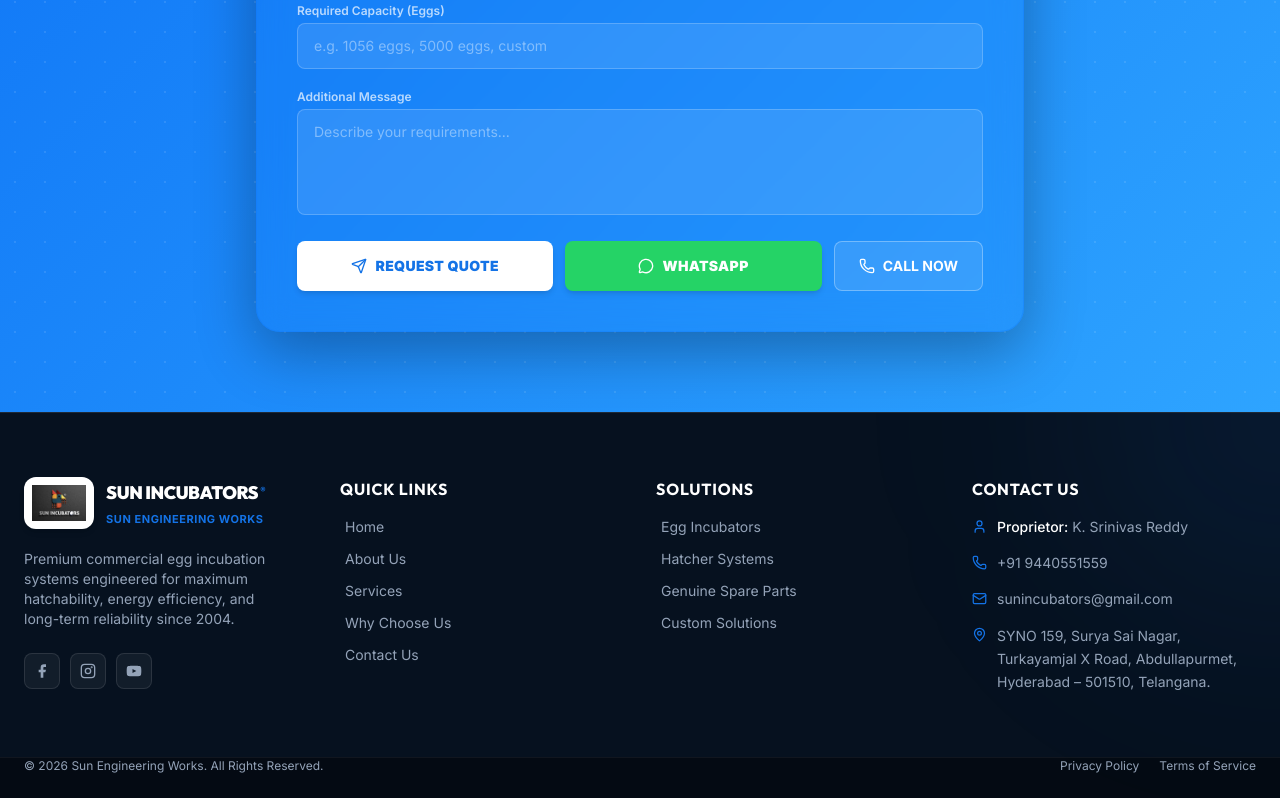
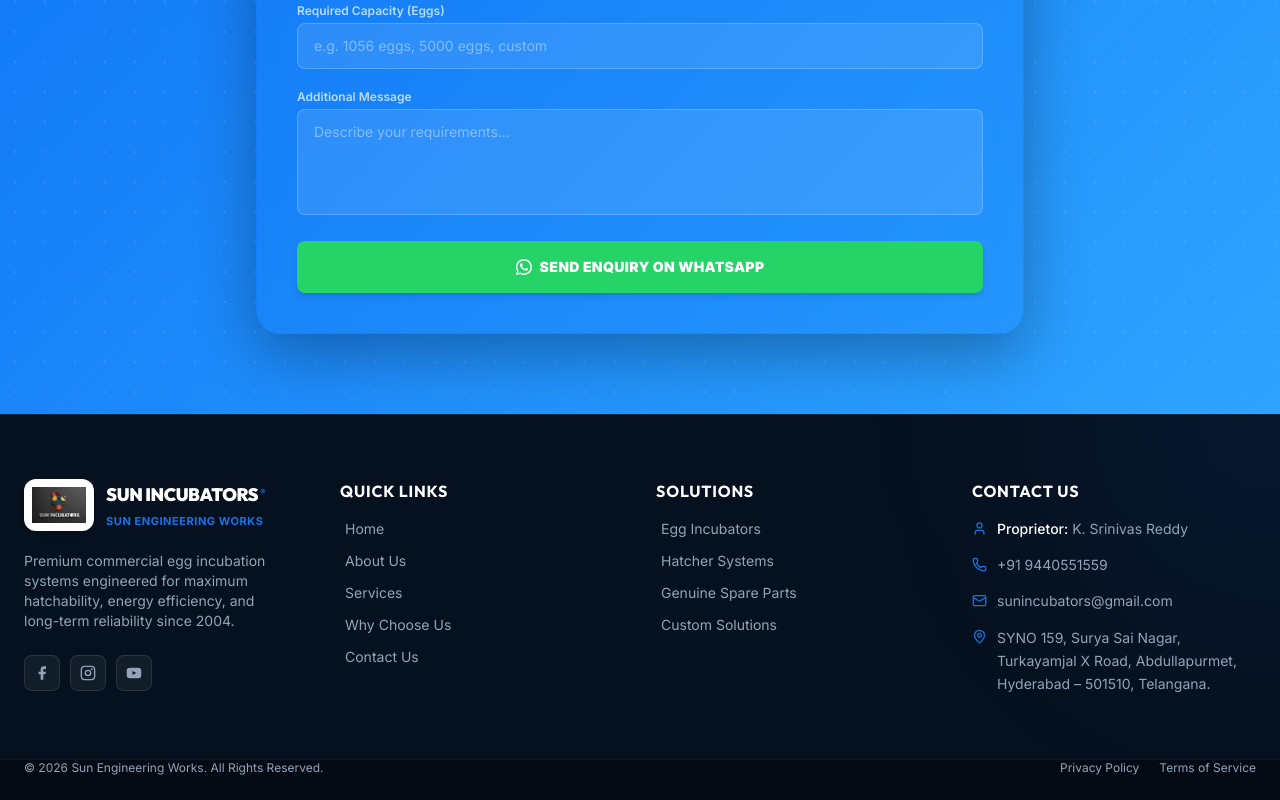
Before and after one commit to Chinna0107/sunincubators, a React (Vite) app: page /about in a window 1280 px wide. Shown: the part 3207-4007 px from the top of the page. Built offline with nearby package versions, Linux system fonts and the light colour scheme.

Commit message:
Production 2.23

```diff
--- a/src/components/sections/GetQuote.tsx
+++ b/src/components/sections/GetQuote.tsx
@@ -1,7 +1,8 @@
 import { useState } from 'react';
 import { motion } from 'framer-motion';
 import { useInView } from 'react-intersection-observer';
-import { Send, MessageCircle, Phone } from 'lucide-react';
+
+const PHONE = '919440551559';
 
 const states = [
   'Andhra Pradesh','Arunachal Pradesh','Assam','Bihar','Chhattisgarh','Goa','Gujarat','Haryana',
@@ -21,7 +22,6 @@
 
 export default function GetQuote() {
   const { ref, inView } = useInView({ triggerOnce: true, threshold: 0.1 });
-  const [submitted, setSubmitted] = useState(false);
   const [form, setForm] = useState({
     name: '', company: '', phone: '', email: '',
     state: '', product: '', capacity: '', message: '',
@@ -33,8 +33,27 @@
 
   const handleSubmit = (e: React.FormEvent) => {
     e.preventDefault();
-    setSubmitted(true);
-    setTimeout(() => setSubmitted(false), 4000);
+    const lines = [
+      `Hello Sun Incubators,`,
+      `I would like a quotation for:`,
+      ``,
+      `Name: ${form.name}`,
+      form.company ? `Company: ${form.company}` : '',
+      `Phone: ${form.phone}`,
+      form.email ? `Email: ${form.email}` : '',
+      `State: ${form.state}`,
+      `Product: ${form.product}`,
+      form.capacity ? `Required Capacity: ${form.capacity}` : '',
+      form.message ? `\nMessage: ${form.message}` : '',
+      ``,
+      `Please share:`,
+      `• Price`,
+      `• Delivery time`,
+      `• Shipping charges`,
+      `• Product brochure`,
+    ].filter(l => l !== undefined && l !== null);
+    const msg = lines.join('\n');
+    window.open(`https://wa.me/${PHONE}?text=${encodeURIComponent(msg)}`, '_blank');
   };
 
   const inputClass = "w-full bg-white/10 border border-white/20 text-white placeholder-white/40 rounded-lg px-4 py-3 text-sm focus:outline-none focus:border-white/50 focus:ring-1 focus:ring-white/50 focus:bg-white/15 transition-all duration-200";
@@ -69,17 +88,6 @@
           className="max-w-3xl mx-auto"
         >
           <div className="glass-blue rounded-3xl p-6 md:p-10 shadow-premium">
-            {submitted ? (
-              <motion.div
-                initial={{ scale: 0.8, opacity: 0 }}
-                animate={{ scale: 1, opacity: 1 }}
-                className="text-center py-12"
-              >
-                <div className="text-5xl mb-4">✅</div>
-                <h3 className="text-white font-black text-2xl mb-2">Quote Request Sent!</h3>
-                <p className="text-white/70 text-sm">Our team will contact you within 24 hours.</p>
-              </motion.div>
-            ) : (
               <form onSubmit={handleSubmit} className="grid grid-cols-1 sm:grid-cols-2 gap-5">
                 <div>
                   <label className={labelClass}>Your Name *</label>
@@ -120,31 +128,17 @@
                   <textarea name="message" value={form.message} onChange={handleChange} rows={4} placeholder="Describe your requirements..." className={`${inputClass} resize-none`} />
                 </div>
 
-                {/* Submit buttons */}
-                <div className="sm:col-span-2 flex flex-col sm:flex-row gap-3">
+                {/* Submit button */}
+                <div className="sm:col-span-2">
                   <button
                     type="submit"
-                    className="flex-1 flex items-center justify-center gap-2 bg-white text-[#1473E6] font-black py-3.5 rounded-lg shadow-md hover:shadow-xl hover:-translate-y-0.5 transition-all duration-300 text-sm tracking-wide"
+                    className="w-full flex items-center justify-center gap-2 bg-[#25D366] hover:bg-[#1ebe5d] text-white font-black py-4 rounded-lg shadow-md hover:shadow-xl hover:-translate-y-0.5 transition-all duration-300 text-sm tracking-wide"
                   >
-                    <Send size={16} /> REQUEST QUOTE
+                    <svg viewBox="0 0 24 24" className="w-4 h-4 fill-current"><path d="M17.472 14.382c-.297-.149-1.758-.867-2.03-.967-.273-.099-.471-.148-.67.15-.197.297-.767.966-.94 1.164-.173.199-.347.223-.644.075-.297-.15-1.255-.463-2.39-1.475-.883-.788-1.48-1.761-1.653-2.059-.173-.297-.018-.458.13-.606.134-.133.298-.347.446-.52.149-.174.198-.298.298-.497.099-.198.05-.371-.025-.52-.075-.149-.669-1.612-.916-2.207-.242-.579-.487-.5-.669-.51-.173-.008-.371-.01-.57-.01-.198 0-.52.074-.792.372-.272.297-1.04 1.016-1.04 2.479 0 1.462 1.065 2.875 1.213 3.074.149.198 2.096 3.2 5.077 4.487.709.306 1.262.489 1.694.625.712.227 1.36.195 1.871.118.571-.085 1.758-.719 2.006-1.413.248-.694.248-1.289.173-1.413-.074-.124-.272-.198-.57-.347z"/><path d="M12 0C5.373 0 0 5.373 0 12c0 2.123.554 4.118 1.528 5.855L.057 23.882l6.186-1.443A11.945 11.945 0 0012 24c6.627 0 12-5.373 12-12S18.627 0 12 0zm0 21.818a9.818 9.818 0 01-5.006-1.371l-.36-.214-3.724.868.936-3.42-.235-.372A9.818 9.818 0 1112 21.818z"/></svg>
+                    SEND ENQUIRY ON WHATSAPP
                   </button>
-                  <a
-                    href="https://wa.me/919440551559?text=Hi, I'd like to get a quote for Sun Incubators products."
-                    target="_blank"
-                    rel="noopener noreferrer"
-                    className="flex-1 flex items-center justify-center gap-2 bg-[#25D366] text-white font-black py-3.5 rounded-lg shadow-md hover:shadow-xl hover:-translate-y-0.5 transition-all duration-300 text-sm tracking-wide"
-                  >
-                    <MessageCircle size={16} /> WHATSAPP
-                  </a>
-                  <a
-                    href="tel:+919440551559"
-                    className="flex items-center justify-center gap-2 bg-white/10 border border-white/30 text-white font-bold py-3.5 px-6 rounded-lg hover:bg-white/20 transition-all duration-300 text-sm"
-                  >
-                    <Phone size={16} /> CALL NOW
-                  </a>
                 </div>
               </form>
-            )}
           </div>
         </motion.div>
       </div>
```
